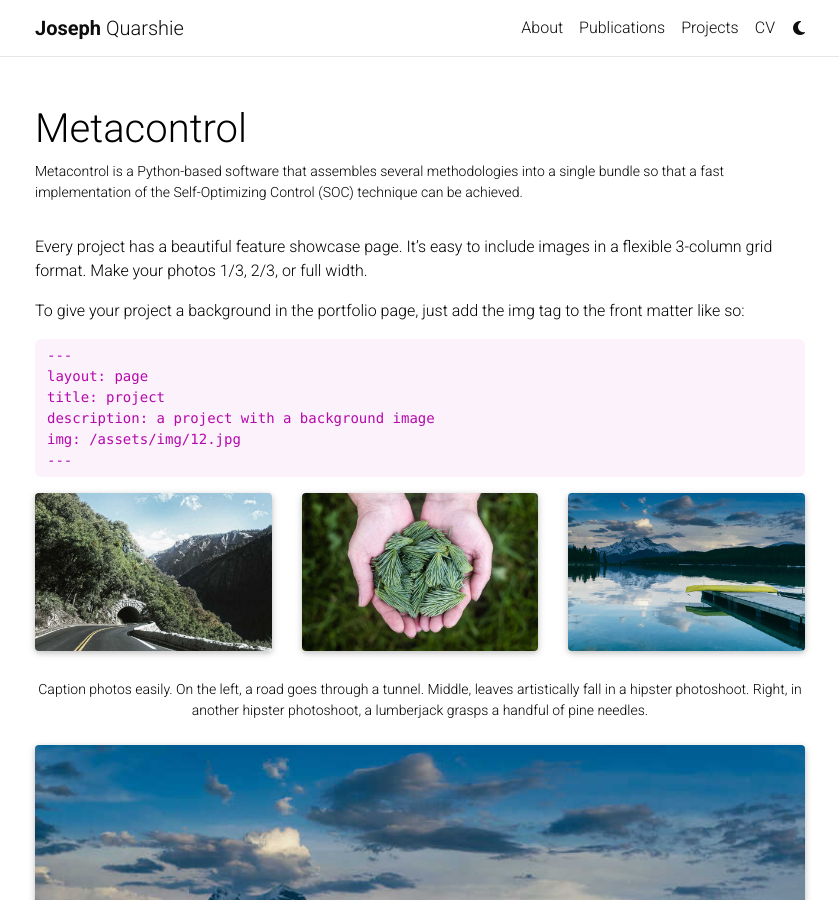
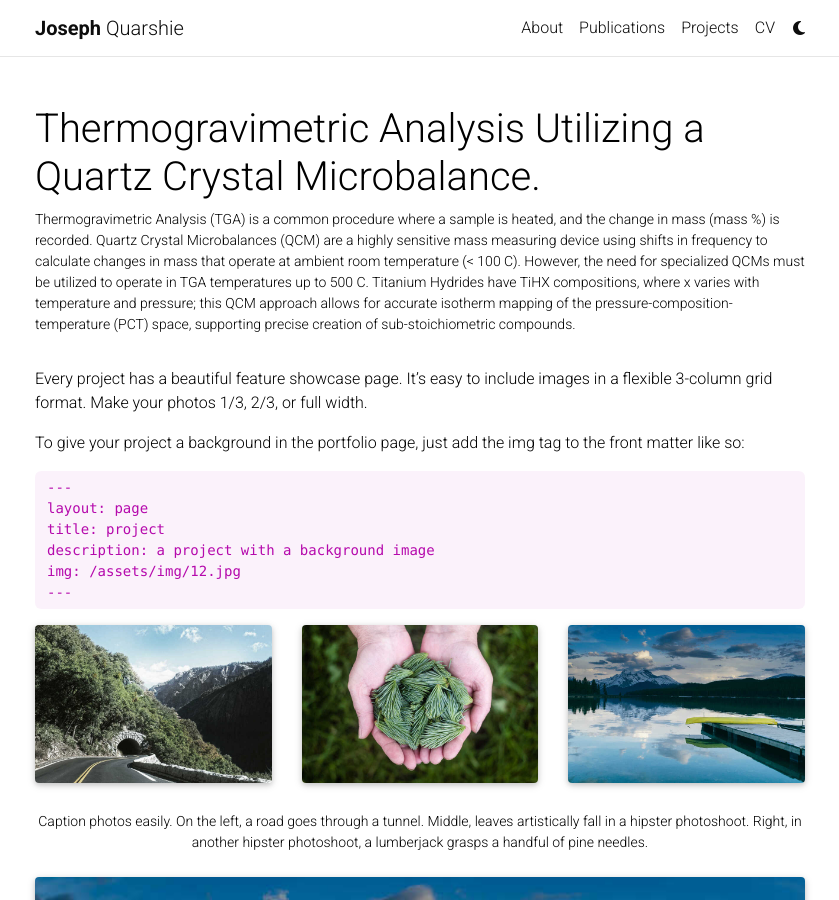
Before and after one commit to jquarshi/jquarshi.github.io, a Jekyll site: the page built from _projects/1_project.md, in a window 1280 px wide and 900 px high. Shown: the whole window, without its empty margins (220-1059 px from the left). Built offline with Jekyll 4.4.1, drawn with Linux system fonts in a browser that asks for light colours; comment, search, counter and statistics services are not loaded; a style sheet for code colours, icons or effects is not loaded.

Commit message:
Update 1_project.md

```diff
--- a/_projects/1_project.md
+++ b/_projects/1_project.md
@@ -1,10 +1,10 @@
 ---
 layout: page
-title: Metacontrol
-description: Metacontrol is a Python-based software that assembles several methodologies into a single bundle so that a fast implementation of the Self-Optimizing Control (SOC) technique can be achieved.
-img: assets/img/metacontrol.JPG
-redirect: https://meta-control.net
-importance: 2
+title: Thermogravimetric Analysis Utilizing a Quartz Crystal Microbalance.
+description: Thermogravimetric Analysis (TGA) is a common procedure where a sample is heated, and the change in mass (mass %) is recorded. Quartz Crystal Microbalances (QCM) are a highly sensitive mass measuring device using shifts in frequency to calculate changes in mass that operate at ambient room temperature (< 100 C). However, the need for specialized QCMs must be utilized to operate in TGA temperatures up to 500 C. Titanium Hydrides have TiHX compositions, where x varies with temperature and pressure; this QCM approach allows for accurate isotherm mapping of the pressure-composition-temperature (PCT) space, supporting precise creation of sub-stoichiometric compounds.
+img: assets/img/Slide1.JPG
+redirect: https://www.linkedin.com/in/josephquarshie
+importance: 1
 category: work
 ---
 
```
